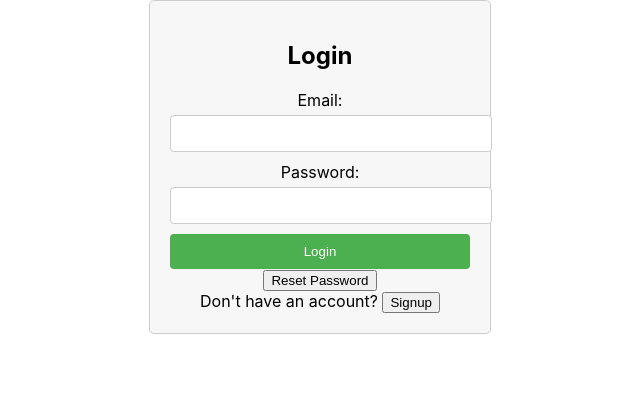
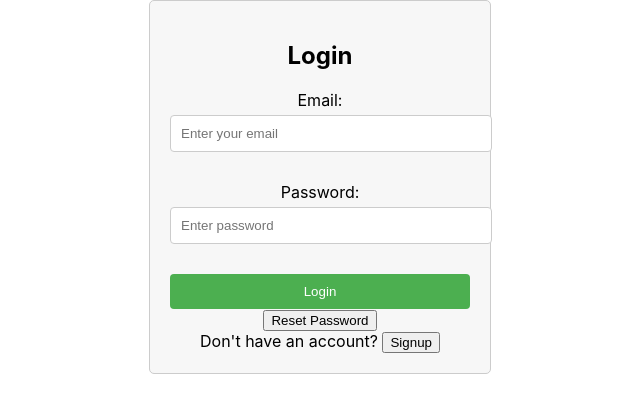
Before and after one commit to Delhiganesh04/direct-connect, a React (Create React App) app: page / in a window 1280 px wide. Both pictures are taken after a click on the button "Login". Shown: the top 412 px of the page, without its empty margins (320-960 px from the left). Built offline with nearby package versions, Linux system fonts and the light colour scheme.

Commit message:
LoginForm.js

```diff
--- a/src/components/LoginForm.js
+++ b/src/components/LoginForm.js
@@ -1,5 +1,4 @@
 import React, { useState } from 'react';
-import { BrowserRouter as Router  } from 'react-router-dom';
 import './form-styles.css';
 import 'firebase/compat/auth';
 import firebase from '../firebase'; // Update the path based on your file structure
@@ -7,7 +6,6 @@ import firebase from '../firebase'; // Update the path based on your file struct
 const LoginForm = ({ handleSwitchForm }) => {
   const [email, setEmail] = useState('');
   const [password, setPassword] = useState('');
-
 
   const handleEmailChange = (e) => {
     setEmail(e.target.value);
@@ -67,6 +65,7 @@ const LoginForm = ({ handleSwitchForm }) => {
   return (
     <form className="add" onSubmit={handleLogin}>
       <h2>Login</h2>
+      <div className="boxes">
         <label className="box" htmlFor="email">
           Email:
         </label>
@@ -75,24 +74,30 @@ const LoginForm = ({ handleSwitchForm }) => {
           id="email"
           value={email}
           onChange={handleEmailChange}
+          placeholder="Enter your email"
           required
         />
+      </div>
       <br />
-
+      <div className="boxes">
         <label htmlFor="password">Password:</label>
         <input
           type="password"
           id="password"
           value={password}
           onChange={handlePasswordChange}
+          placeholder="Enter password"
           required
         />
+      </div>
       <br />
 
       <button type="submit">Login</button>
+      <div className="reset">
         <button type="button" onClick={handleResetPassword}>
           Reset Password
         </button>
+      </div>
       <div className="reg">
         Don't have an account?{' '}
         <button type="button" className="log" onClick={handleSwitchForm}>
@@ -103,10 +108,4 @@ const LoginForm = ({ handleSwitchForm }) => {
   );
 };
 
-const LoginFormWithRouter = () => (
-  <Router>
-    <LoginForm handleSwitchForm={() => {}} />
-  </Router>
-);
-
-export default LoginFormWithRouter;
+export default LoginForm;
```
Lines whose indentation alone changed are shown as unchanged.
